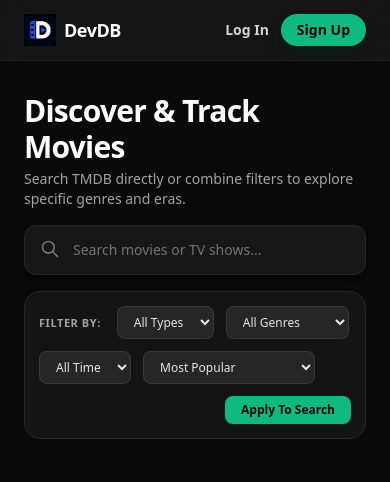
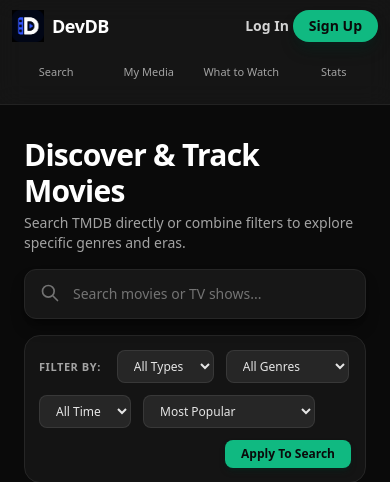
Before and after one commit to linuxguy421/devdb, a Python web app: template app/templates/index.html in a window 390 px wide. Shown: the top 482 px of the page. Run offline with Jinja, Linux system fonts and the light colour scheme; the template is opened without the code that fills it, so the values that code supplies are empty; some libraries are stand-ins or nearby versions.

Commit message:
Fix mobile primary navigation visibility

```diff
--- a/app/templates/partials/navbar.html
+++ b/app/templates/partials/navbar.html
@@ -1,8 +1,8 @@
-<nav class="sticky top-0 z-40 bg-neutral-900/90 backdrop-blur-md border-b border-neutral-800/80 px-6 py-3.5">
-    <div class="max-w-7xl mx-auto flex justify-between items-center">
+<nav class="sticky top-0 z-40 bg-neutral-900/90 backdrop-blur-md border-b border-neutral-800/80 px-3 py-2.5 sm:px-6 sm:py-3.5">
+    <div class="max-w-7xl mx-auto flex justify-between items-center gap-2">
 
         <!-- Logo & Brand -->
-        <div class="flex items-center space-x-8">
+        <div class="flex items-center space-x-2 sm:space-x-8 min-w-0">
             <a href="/" class="flex items-center space-x-2 font-black text-lg text-white tracking-tight hover:text-emerald-400 transition-colors">
                 <img src="/static/img/logo.png" alt="DevDB Logo" class="h-8 w-auto object-contain" onerror="this.onerror=null; this.remove();">
                 <span class="font-bold text-lg text-white tracking-tight">DevDB</span>
@@ -30,18 +30,18 @@
         </div>
 
         <!-- User Controls & Profile -->
-        <div class="flex items-center space-x-3">
+        <div class="flex items-center space-x-1 sm:space-x-3 shrink-0">
             {% if current_user %}
                 <!-- Buddy Management Trigger -->
                 <button hx-get="/buddies/modal"
                         hx-target="#modal-container"
                         hx-swap="innerHTML"
-                        class="inline-flex items-center space-x-2 px-3.5 py-1.5 rounded-full text-xs font-semibold bg-neutral-900 hover:bg-neutral-800 border border-neutral-800 text-neutral-300 hover:text-white transition cursor-pointer"
+                        class="inline-flex items-center space-x-1 sm:space-x-2 px-2 sm:px-3.5 py-1.5 rounded-full text-xs font-semibold bg-neutral-900 hover:bg-neutral-800 border border-neutral-800 text-neutral-300 hover:text-white transition cursor-pointer"
                         title="Manage Buddies">
                     <svg class="w-4 h-4 text-emerald-400" fill="none" stroke="currentColor" viewBox="0 0 24 24">
                         <path stroke-linecap="round" stroke-linejoin="round" stroke-width="2" d="M12 4.354a4 4 0 110 5.292M15 21H3v-1a6 6 0 0112 0v1zm0 0h6v-1a6 6 0 00-9-5.197M13 7a4 4 0 11-8 0 4 4 0 018 0z"/>
                     </svg>
-                    <span>Buddies</span>
+                    <span class="hidden sm:inline">Buddies</span>
                 </button>
 
                 <!-- Profile Edit Modal Trigger -->
@@ -49,7 +49,7 @@
                         hx-get="/profile/edit-modal"
                         hx-target="#modal-container"
                         hx-swap="innerHTML"
-                        class="flex items-center space-x-3 bg-neutral-900 hover:bg-neutral-800 border border-neutral-800 rounded-full px-3.5 py-1.5 transition-all cursor-pointer"
+                        class="flex items-center space-x-0 sm:space-x-3 bg-neutral-900 hover:bg-neutral-800 border border-neutral-800 rounded-full px-1.5 sm:px-3.5 py-1.5 transition-all cursor-pointer"
                         title="Edit Profile">
                     {% if current_user.avatar_url %}
                         <img src="{{ current_user.avatar_url }}" alt="{{ current_user.username }}" class="w-6 h-6 rounded-full object-cover border border-emerald-500/60">
@@ -58,12 +58,12 @@
                             {{ current_user.username[0] if current_user.username else 'U' }}
                         </div>
                     {% endif %}
-                    <span class="text-sm font-medium text-neutral-200">{{ current_user.username }}</span>
+                    <span class="hidden sm:inline text-sm font-medium text-neutral-200">{{ current_user.username }}</span>
                 </button>
 
                 <form action="/logout" method="POST" class="inline">
                     <input type="hidden" name="csrf_token" value="{{ request.state.csrf_token }}">
-                    <button type="submit" class="text-xs font-semibold text-neutral-400 hover:text-red-400 px-3 py-1.5 rounded-full hover:bg-neutral-900 transition">
+                    <button type="submit" class="text-xs font-semibold text-neutral-400 hover:text-red-400 px-1.5 sm:px-3 py-1.5 rounded-full hover:bg-neutral-900 transition">
                         Logout
                     </button>
                 </form>
@@ -73,4 +73,27 @@
             {% endif %}
         </div>
     </div>
+    <!-- Mobile primary navigation: keep core destinations available below the desktop breakpoint. -->
+    <div aria-label="Primary navigation" class="md:hidden grid grid-cols-4 gap-1 max-w-7xl mx-auto px-0 pt-2">
+        <a href="/"
+           {% if request.url.path == '/' or request.url.path.startswith('/titles') %}aria-current="page"{% endif %}
+           class="min-h-11 flex items-center justify-center text-center text-[11px] leading-tight px-1 py-2 rounded-lg {% if request.url.path == '/' or request.url.path.startswith('/titles') %}bg-neutral-800 text-emerald-300{% else %}text-neutral-400 hover:bg-neutral-800/70 hover:text-white{% endif %}">
+            Search
+        </a>
+        <a href="/my-media"
+           {% if request.url.path.startswith('/my-media') %}aria-current="page"{% endif %}
+           class="min-h-11 flex items-center justify-center text-center text-[11px] leading-tight px-1 py-2 rounded-lg {% if request.url.path.startswith('/my-media') %}bg-neutral-800 text-emerald-300{% else %}text-neutral-400 hover:bg-neutral-800/70 hover:text-white{% endif %}">
+            My Media
+        </a>
+        <a href="/what-to-watch"
+           {% if request.url.path.startswith('/what-to-watch') %}aria-current="page"{% endif %}
+           class="min-h-11 flex items-center justify-center text-center text-[11px] leading-tight px-1 py-2 rounded-lg {% if request.url.path.startswith('/what-to-watch') %}bg-neutral-800 text-emerald-300{% else %}text-neutral-400 hover:bg-neutral-800/70 hover:text-white{% endif %}">
+            What to Watch
+        </a>
+        <a href="/stats"
+           {% if request.url.path.startswith('/stats') %}aria-current="page"{% endif %}
+           class="min-h-11 flex items-center justify-center text-center text-[11px] leading-tight px-1 py-2 rounded-lg {% if request.url.path.startswith('/stats') %}bg-neutral-800 text-emerald-300{% else %}text-neutral-400 hover:bg-neutral-800/70 hover:text-white{% endif %}">
+            Stats
+        </a>
+    </div>
 </nav>
```
